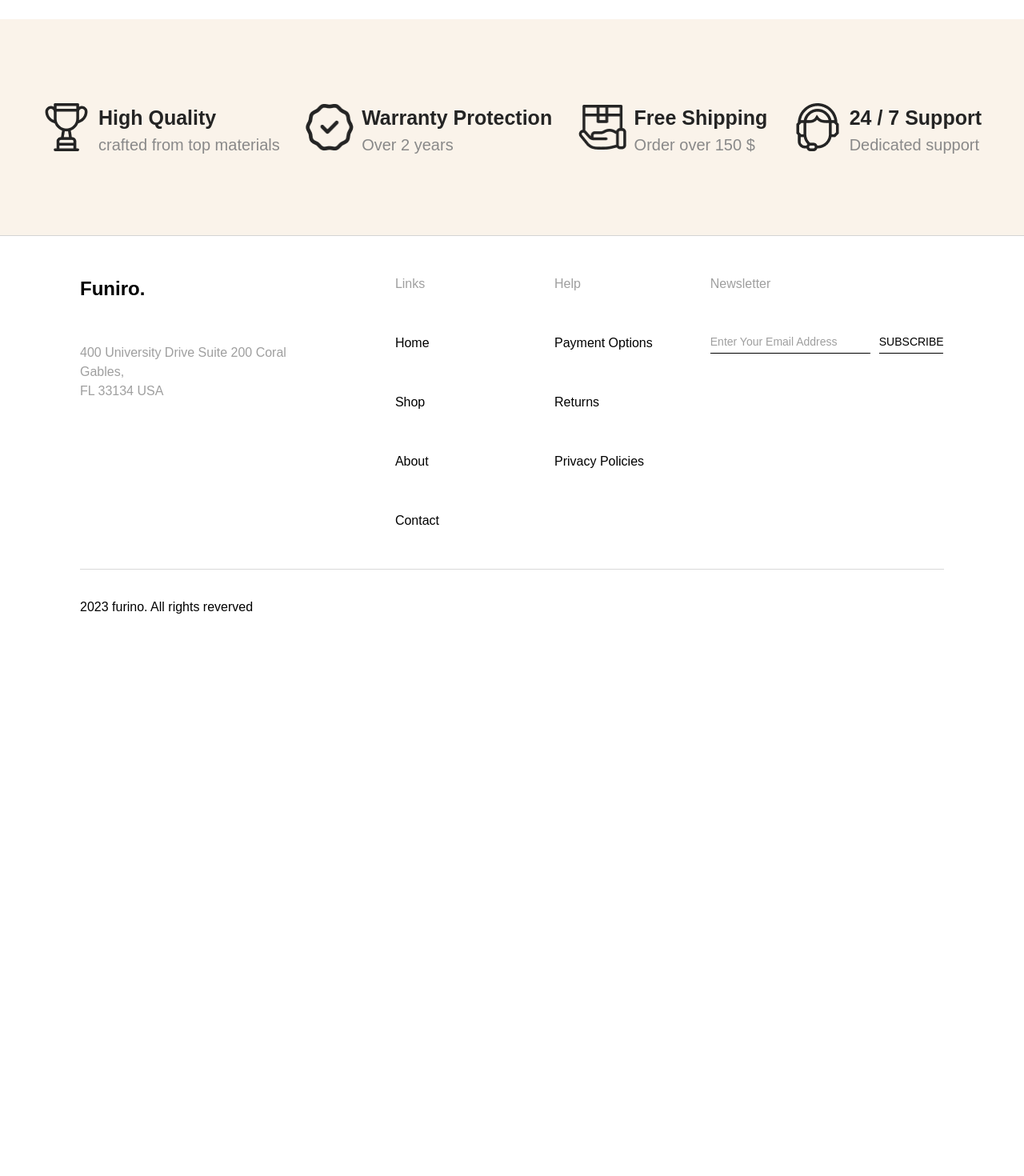
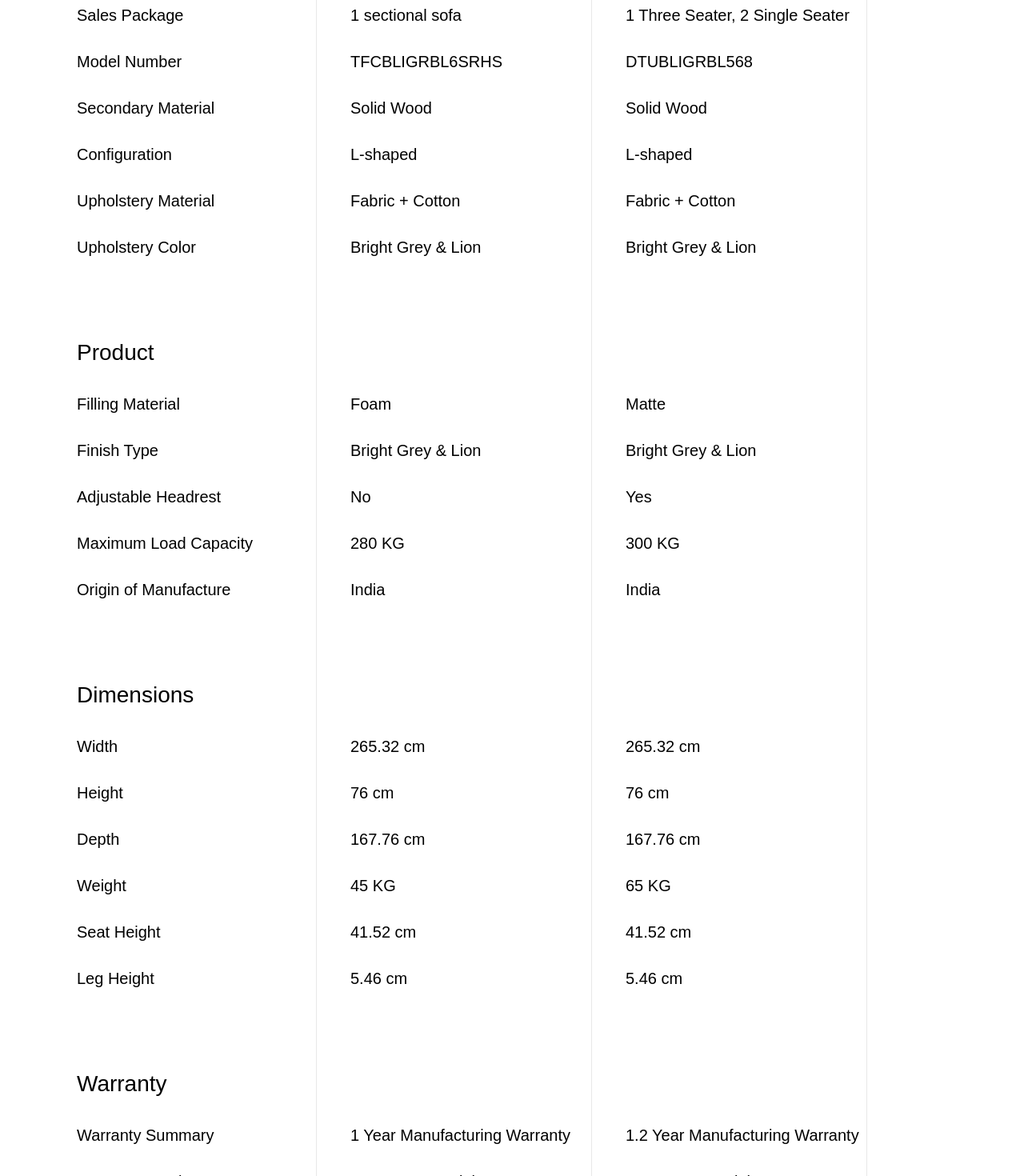
Before and after one commit to DangHuuLong/Furniture-Landing-Page, a React (Vite) app: page / in a window 1280 px wide. Shown: the part 900-2370 px from the top of the page at 80% size. Before the commit the page ends 1709 px from the top, so only its background shows below. Built offline with nearby package versions, Linux system fonts and the light colour scheme.

Commit message:
feat(Product Comparison): implement frame 2

```diff
--- /dev/null
+++ b/src/pages/ProductComparison/Frame2.jsx
@@ -0,0 +1,146 @@
+function Frame2() {
+  const sections = [
+    {
+      title: "General",
+      rows: [
+        { label: "Sales Package", left: "1 sectional sofa", right: "1 Three Seater, 2 Single Seater" },
+        { label: "Model Number", left: "TFCBLIGRBL6SRHS", right: "DTUBLIGRBL568" },
+        { label: "Secondary Material", left: "Solid Wood", right: "Solid Wood" },
+        { label: "Configuration", left: "L-shaped", right: "L-shaped" },
+        { label: "Upholstery Material", left: "Fabric + Cotton", right: "Fabric + Cotton" },
+        { label: "Upholstery Color", left: "Bright Grey & Lion", right: "Bright Grey & Lion" },
+      ],
+    },
+    {
+      title: "Product",
+      rows: [
+        { label: "Filling Material", left: "Foam", right: "Matte" },
+        { label: "Finish Type", left: "Bright Grey & Lion", right: "Bright Grey & Lion" },
+        { label: "Adjustable Headrest", left: "No", right: "Yes" },
+        { label: "Maximum Load Capacity", left: "280 KG", right: "300 KG" },
+        { label: "Origin of Manufacture", left: "India", right: "India" },
+      ],
+    },
+    {
+      title: "Dimensions",
+      rows: [
+        { label: "Width", left: "265.32 cm", right: "265.32 cm" },
+        { label: "Height", left: "76 cm", right: "76 cm" },
+        { label: "Depth", left: "167.76 cm", right: "167.76 cm" },
+        { label: "Weight", left: "45 KG", right: "65 KG" },
+        { label: "Seat Height", left: "41.52 cm", right: "41.52 cm" },
+        { label: "Leg Height", left: "5.46 cm", right: "5.46 cm" },
+      ],
+    },
+    {
+      title: "Warranty",
+      rows: [
+        { label: "Warranty Summary", left: "1 Year Manufacturing Warranty", right: "1.2 Year Manufacturing Warranty" },
+        { label: "Warranty Service Type", left: "For Warranty Claims or Any Product Related Issues Please Email at operations@trevifurniture.com", right: "For Warranty Claims or Any Product Related Issues Please Email at support@xyz.com" },
+        { label: "Covered in Warranty", left: "Warranty Against Manufacturing Defect", right: "Warranty of the product is limited to manufacturing defects only." },
+        { label: "Not Covered in Warranty", left: "The Warranty Does Not Cover Damages Due To Usage Of The Product Beyond Its Intended Use And Wear & Tear In The Natural Course Of Product Usage.", right: "The Warranty Does Not Cover Damages Due To Usage Of The Product Beyond Its Intended Use And Wear & Tear In The Natural Course Of Product Usage." },
+        { label: "Domestic Warranty", left: "1 Year", right: "3 Months" },
+      ],
+    }
+  ];
+
+  return (
+    <div style={{ marginTop: '64px', width: '100%', borderTop: '1px solid rgba(232,232,232,1)' }}>
+      {sections.map((sec) => (
+        <div key={sec.title}>
+          {/* dòng kẻ cột trên cùng */}
+          <div style={{ display: 'flex', paddingLeft: '42px', height: '42px' }}>
+            <div style={{ width: '300px', borderRight: '1px solid rgba(232,232,232,1)' }} />
+            <div style={{ width: '344px', borderRight: '1px solid rgba(232,232,232,1)' }} />
+            <div style={{ width: '344px', borderRight: '1px solid rgba(232,232,232,1)' }} />
+          </div>
+
+          {/* tiêu đề section */}
+          <div style={{ display: 'flex', paddingLeft: '42px' }}>
+            <div style={{ width: '300px', borderRight: '1px solid rgba(232,232,232,1)' }}>
+              <p style={{ fontFamily: '"Poppins", sans-serif', fontWeight: 500, fontSize: '28px', color: 'rgba(0,0,0,1)' }}>
+                {sec.title}
+              </p>
+            </div>
+            <div style={{ width: '344px', borderRight: '1px solid rgba(232,232,232,1)' }} />
+            <div style={{ width: '344px', borderRight: '1px solid rgba(232,232,232,1)' }} />
+          </div>
+
+          {/* các dòng nội dung */}
+          {sec.rows.map((r) => (
+            <div key={r.label}>
+              {/* line mỏng giữa các hàng */}
+              <div style={{ display: 'flex', paddingLeft: '42px', height: '28px' }}>
+                <div style={{ width: '300px', borderRight: '1px solid rgba(232,232,232,1)' }} />
+                <div style={{ width: '344px', borderRight: '1px solid rgba(232,232,232,1)' }} />
+                <div style={{ width: '344px', borderRight: '1px solid rgba(232,232,232,1)' }} />
+              </div>
+
+              {/* row */}
+              <div style={{ display: 'flex', paddingLeft: '42px' }}>
+                <div style={{ width: '300px', borderRight: '1px solid rgba(232,232,232,1)' }}>
+                  <p style={{ fontFamily: '"Poppins", sans-serif', fontWeight: 400, fontSize: '20px', color: 'rgba(0,0,0,1)' }}>
+                    {r.label}
+                  </p>
+                </div>
+                <div style={{ width: '344px', borderRight: '1px solid rgba(232,232,232,1)' }}>
+                  <p style={{ fontFamily: '"Poppins", sans-serif', fontWeight: 400, fontSize: '20px', color: 'rgba(0,0,0,1)', paddingLeft: '42px' }}>
+                    {r.left}
+                  </p>
+                </div>
+                <div style={{ width: '344px', borderRight: '1px solid rgba(232,232,232,1)' }}>
+                  <p style={{ fontFamily: '"Poppins", sans-serif', fontWeight: 400, fontSize: '20px', color: 'rgba(0,0,0,1)', paddingLeft: '42px' }}>
+                    {r.right}
+                  </p>
+                </div>
+              </div>
+
+            </div>
+          ))}
+          {/* khoảng cách dưới mỗi hàng */}
+          <div style={{ display: 'flex', paddingLeft: '42px', height: '54px' }}>
+            <div style={{ width: '300px', borderRight: '1px solid rgba(232,232,232,1)' }} />
+            <div style={{ width: '344px', borderRight: '1px solid rgba(232,232,232,1)' }} />
+            <div style={{ width: '344px', borderRight: '1px solid rgba(232,232,232,1)' }} />
+          </div>
+        </div>
+      ))}
+
+      <div style={{ display: 'flex', paddingLeft: '42px' }}>
+        <div style={{ width: '300px', borderRight: '1px solid rgba(232,232,232,1)' }}>
+
+        </div>
+        <div style={{ width: '344px', borderRight: '1px solid rgba(232,232,232,1)' }}>
+          <div style={{
+            width: '215px',
+            height: '64px',
+            backgroundColor: 'rgba(184, 142, 47, 1)',
+            display: 'flex',
+            justifyContent: 'center',
+            alignItems: 'center',
+            marginLeft: '42px',
+          }}>
+            <p style={{ fontFamily: '"Poppins", sans-serif', fontWeight: 400, fontSize: '20px', color: 'rgba(255,255,255,1)'}}>Add To Cart</p>
+          </div>
+
+        </div>
+        <div style={{ width: '344px', borderRight: '1px solid rgba(232,232,232,1)' }}>
+          <div style={{
+            width: '215px',
+            height: '64px',
+            backgroundColor: 'rgba(184, 142, 47, 1)',
+            display: 'flex',
+            justifyContent: 'center',
+            alignItems: 'center',
+            marginLeft: '42px',
+          }}>
+            <p style={{ fontFamily: '"Poppins", sans-serif', fontWeight: 400, fontSize: '20px', color: 'rgba(255,255,255,1)'}}>Add To Cart</p>
+          </div>
+        </div>
+      </div>
+
+    </div>
+  );
+}
+
+export default Frame2;
--- a/src/pages/ProductComparison/ProductComparison.jsx
+++ b/src/pages/ProductComparison/ProductComparison.jsx
@@ -1,6 +1,7 @@
 import Banner from '../Shop/Banner'
 import FeaturesBar from '../Shop/FeaturesBar'
 import Frame1 from './Frame1'
+import Frame2 from './Frame2'
 
 function ProductComparison(){
   return (
@@ -10,6 +11,7 @@ function ProductComparison(){
         padding: '0px 54px 112px 54px'
       }}>
         <Frame1/>
+        <Frame2/>
       </div>
       <FeaturesBar/>
     </>
```
